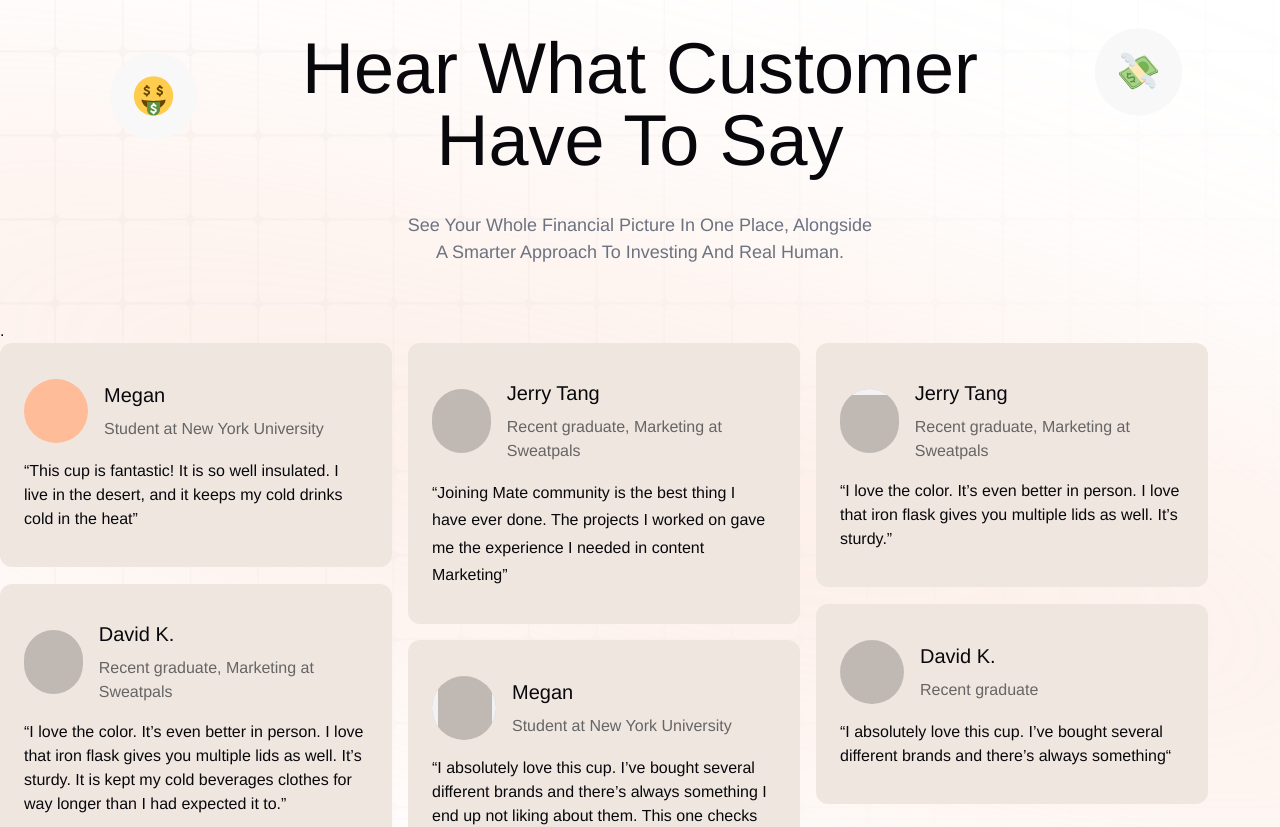
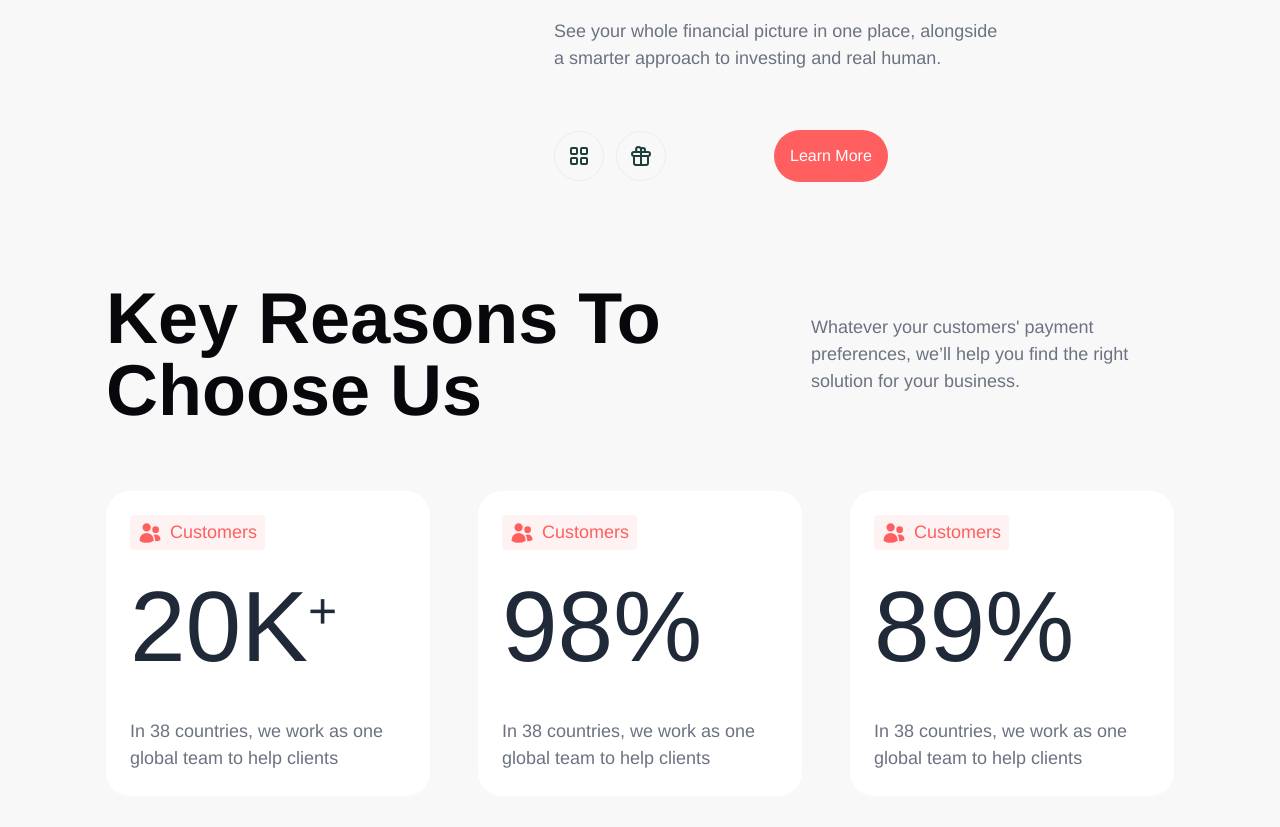
Before and after one commit to MostafaKamalAsif/Finestra, a React (Vite) app: page / in a window 1280 px wide. Shown: the part 2220-3047 px from the top of the page. Built offline with nearby package versions, Linux system fonts and the light colour scheme.

Commit message:
working on counter up

```diff
--- a/package.json
+++ b/package.json
@@ -12,8 +12,10 @@
   "dependencies": {
     "@tailwindcss/vite": "^4.1.17",
     "react": "^19.2.0",
+    "react-countup": "^6.5.3",
     "react-dom": "^19.2.0",
     "react-icons": "^5.5.0",
+    "react-intersection-observer": "^10.0.0",
     "react-slick": "^0.31.0",
     "slick-carousel": "^1.8.1",
     "tailwindcss": "^4.1.17"
--- /dev/null
+++ b/src/Components/ClientsCard.jsx
@@ -0,0 +1,43 @@
+import React, { useState, useEffect, useRef } from 'react';
+import Flex from './Flex';
+import CountUp from 'react-countup';
+
+const ClientsCard = ({ children, Feedback, numbers,ratio,more }) => {
+  const ref = useRef(null);
+  const [start, setStart] = useState(false);
+
+  useEffect(() => {
+    const observer = new IntersectionObserver(
+      ([entry]) => entry.isIntersecting && setStart(true),
+      { threshold: 0.3 }
+    );
+
+    if (ref.current) observer.observe(ref.current);
+
+    return () => observer.disconnect();
+  }, []);
+
+  return (
+    <div ref={ref} className="w-[324px] rounded-3xl p-6 bg-white">
+      <Flex className="px-2 py-1 gap-x-2 text-[#FF5F5F] bg-[#FF5F5F]/8 rounded-sm mb-4 w-fit">
+        {children}
+      </Flex>
+
+      <Flex className="items-start text-SecondryColor pb-8">
+        <span className="text-[100px] leading-[120%]">
+          {start ? (
+            <CountUp start={0} end={numbers} duration={5} separator="," />
+          ) : (
+            "0"
+          )}
+         {ratio}
+        </span>
+        <span className="text-[50px] font-medium pt-2">{more}</span>
+      </Flex>
+
+      <p className="text-[18px] text-[#6B7280]">{Feedback}</p>
+    </div>
+  );
+};
+
+export default ClientsCard;
--- a/src/Components/Layouts.jsx/AccountTransfer.jsx
+++ b/src/Components/Layouts.jsx/AccountTransfer.jsx
@@ -1,10 +1,62 @@
 import React from 'react'
-
+import Flex from '../Flex'
+import { TbLayoutGrid } from "react-icons/tb";
+import { HiOutlineGift } from "react-icons/hi";
+import Button from '../Button';
+import ClientsCard from '../ClientsCard';
+import { HiUsers } from "react-icons/hi2";
 const AccountTransfer = () => {
   return (
     <>
-    <div className="my-3.5 pt-32 pb-[140px] bg-[#F8F8F8]">
+    <div className="my-3.5 ">
+      <div className="pt-32 pb-[140px] px-[106px] bg-[#F8F8F8] max-w-[1400px] m-auto rounded-3xl">
+        {/* Account transfer  */}
+<Flex className={'justify-between pb-[100px]'}>
+  <div className="w-[545px]"></div>
+  <div className="">
+    <h4 className='text-[#0E0E0E] font-medium py-1.5 px-3 bg-[#FF5F5F]/12 rounded-[80px] w-fit'>Account Transfer</h4>
+    <h2 className='text-TextColor text-[72px] font-bold leading-[100%] pt-7 pb-[31px] capitalize w-[620px] '> Maximizing Efficiency in Daily Finance</h2>
+    <p className='text-[#6B7280] text-[18px] font-medium leading-[150%] pr-4 pb-[58px] w-[467px]'>See your whole financial picture in one place, alongside a smarter approach to investing and real human.</p>
 
+
+     <Flex className={'gap-x-[108px]'}>
+    <div className="flex items-center gap-x-3 ">
+      <div className="p-3 border border-[#EDEDED] rounded-full">
+<TbLayoutGrid className=' text-[#1C3F3A] text-[24px]'/>
+      </div>
+      <div className="p-3 border border-[#EDEDED] rounded-full">
+<HiOutlineGift className=' text-[#1C3F3A] text-[24px]'/>
+      </div>
+
+    </div>
+    <Button className={'px-4 py-3.5 font-medium bg-[#FF5F5F] rounded-[82px] cursor-pointer'}>Learn More</Button>
+  </Flex>
+  </div>
+
+</Flex>
+{/* Key Reasons to Choose Us  */}
+<Flex className={'justify-between pb-[65px]'}>
+  <h2 className='text-TextColor text-[72px] font-bold leading-[100%] capitalize w-[600px]'>Key Reasons to Choose Us</h2>
+  <p className='w-[363px] text-[18px] font-medium text-[#6B7280]'>Whatever your customers' payment preferences, we’ll help you find the right solution for your business.</p>
+</Flex>
+{/* Clints card  */}
+<Flex className={'justify-between'}>
+  <ClientsCard numbers={'20'} ratio={'K'} more={'+'} Feedback={'In 38 countries, we work as one global team to help clients'}>
+<HiUsers className='text-[24px]' />
+<span className='text-[18px]'>Customers</span>
+  </ClientsCard>
+  <ClientsCard numbers={'98'} ratio={'%'} Feedback={'In 38 countries, we work as one global team to help clients'}>
+<HiUsers className='text-[24px]' />
+<span className='text-[18px]'>Customers</span>
+  </ClientsCard>
+  <ClientsCard numbers={'89'} ratio={'%'} Feedback={'In 38 countries, we work as one global team to help clients'}>
+<HiUsers className='text-[24px]' />
+<span className='text-[18px]'>Customers</span>
+  </ClientsCard>
+
+
+</Flex>
+</div>
     </div>
     </>
   )
--- a/src/Components/Layouts.jsx/Header.jsx
+++ b/src/Components/Layouts.jsx/Header.jsx
@@ -22,7 +22,7 @@ const Header = () => {
 
           <div className='flex items-center justify-between'>
             {/* Menu  */}
-            <ul className='flex w-[468px] p-1 bg-[#0B0B0B] justify-center rounded-full'>
+            <ul className='flex w-[440px] p-1 bg-[#0B0B0B] justify-center rounded-full'>
               <li
                 onClick={() => setActive('Home')}
                 className={`flex gap-x-2 items-center text-[16px] duration-300 cursor-pointer  py-2.5 px-3 justify-center
```
Also changed, not shown: 1 other file (tests, documents, lock files or other folders).
